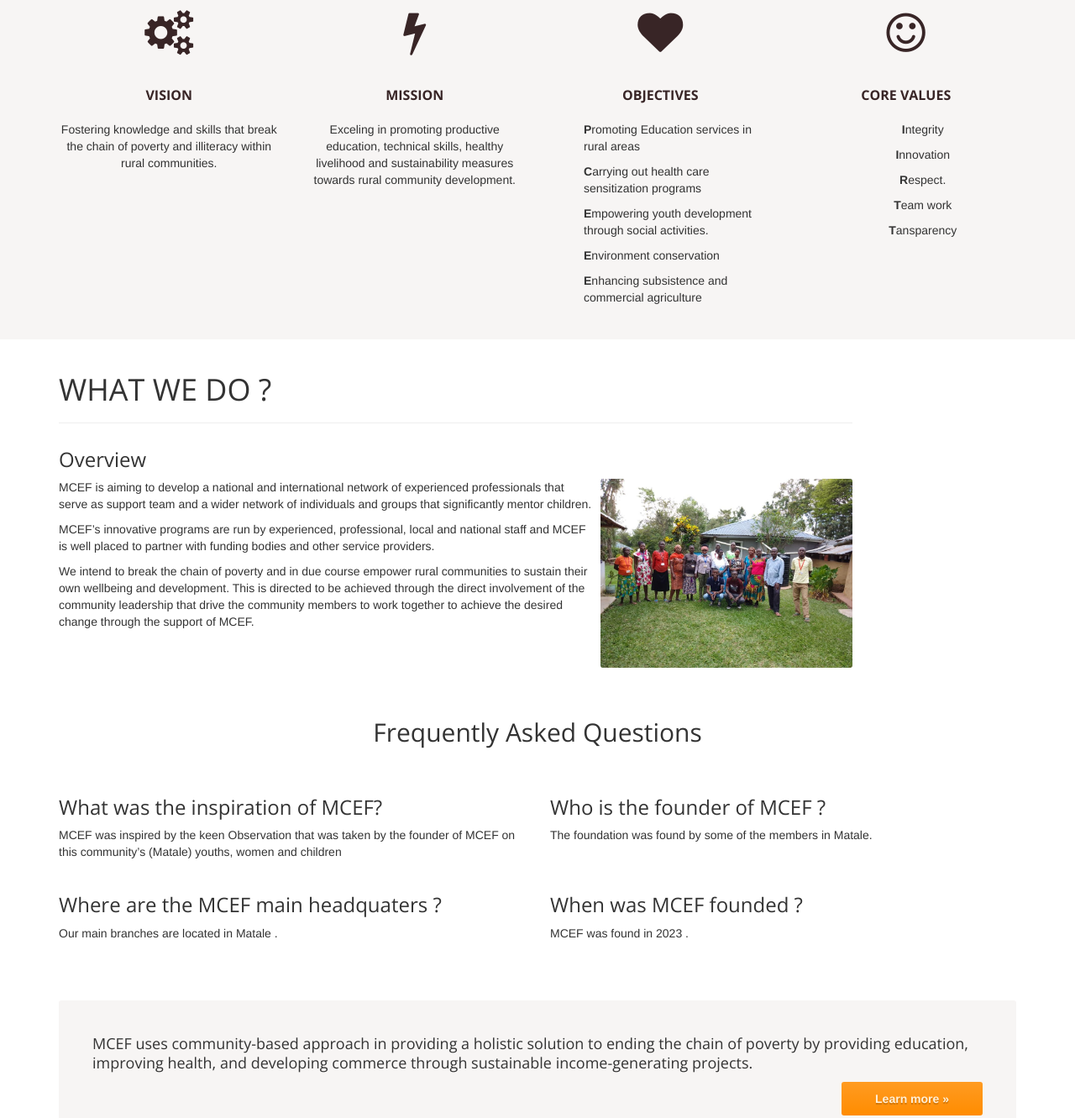
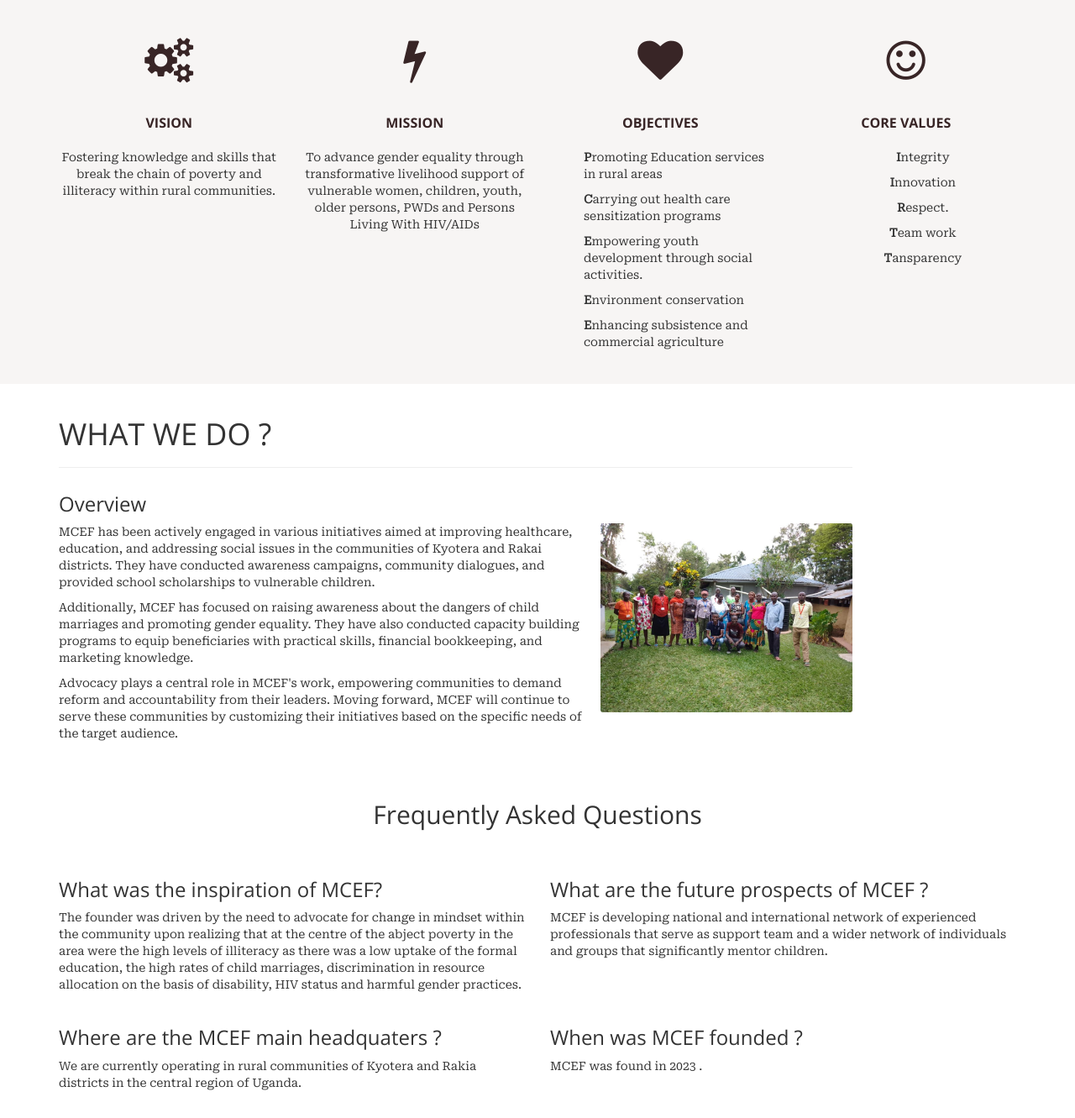
Before and after one commit to LanternNassi/MataleEmpowerment, a plain HTML site: page index.html in a window 1280 px wide. Shown: the part 881-2212 px from the top of the page at 84% size. Drawn offline with nearby package versions, Linux system fonts and the light colour scheme.

Commit message:
Adding logo and changing fonts and wordings

```diff
--- a/assets/css/main.css
+++ b/assets/css/main.css
@@ -80,3 +80,5 @@ img.pull-left { margin-right: 10px; }
 
 	.widget-simplenav { margin-left:-5px; }
 	.widget-simplenav a{ margin:0 5px; }
+
+p, ul { font-family: "Roboto Serif", serif , "Roboto Serif", serif;}
--- a/index.html
+++ b/index.html
@@ -10,6 +10,8 @@
 	<!-- <link rel="shortcut icon" href="assets/images/gt_favicon.png"> -->
 
 	<link rel="stylesheet" media="screen" href="http://fonts.googleapis.com/css?family=Open+Sans:300,400,700">
+	<link rel="stylesheet" href="https://fonts.googleapis.com/css2?family=Roboto+Serif&display=swap">
+
 	<link rel="stylesheet" href="assets/css/bootstrap.min.css">
 	<link rel="stylesheet" href="assets/css/font-awesome.min.css">
 
@@ -38,13 +40,14 @@
 			<div class="navbar-header">
 				<!-- Button for smallest screens -->
 				<button type="button" class="navbar-toggle" data-toggle="collapse" data-target=".navbar-collapse"><span class="icon-bar"></span> <span class="icon-bar"></span> <span class="icon-bar"></span> </button>
-				<a class="navbar-brand" href="index.html">MCEF</a>
+				<!-- <a class="navbar-brand" href="index.html">MCEF</a> -->
+				<img src = "assets/images/MCEFLogo.jpg" alt = "Logo" height="50" width="120" />
 			</div>
 			<div class="navbar-collapse collapse">
 				<ul class="nav navbar-nav pull-right">
 					<li class="active"><a href="#">Home</a></li>
-					<li><a href="about.html">About</a></li>
-					<li><a href="Insights.html">News and Insights</a></li>
+					<li><a href="about.html">About Us</a></li>
+					<li><a href="Insights.html">What we do</a></li>
 					<li class="dropdown">
 						<a href="#" class="dropdown-toggle" data-toggle="dropdown">Recent activities<b class="caret"></b></a>
 						<!-- <ul class="dropdown-menu">
@@ -75,7 +78,8 @@
 	<!-- Intro -->
 	<div class="container text-center">
 		<br> <br>
-		<h2 class="thin">Developing national and international network of experienced professionals</h2>
+		<h2 class="thin">BRIDGING THE SOCIAL AND ECONOMIC DIVIDE AMONGST THE
+			VULNERABLE COMMUNITIES OF KYOTERA AND RAKAI.</h2>
 		<p class="text-muted">
 			Through providing a holistic solution to ending the chain of poverty by providing education, improving health<br>
 			and developing commerce through sustainable income-generating projects.
@@ -99,7 +103,8 @@
 				<div class="col-md-3 col-sm-6 highlight">
 					<div class="h-caption"><h4><i class="fa fa-flash fa-5"></i>MISSION</h4></div>
 					<div class="h-body text-center">
-						<p>Exceling in promoting productive education, technical skills, healthy livelihood and sustainability measures towards rural community development.
+						<p>
+							To advance gender equality through transformative livelihood support of vulnerable women, children, youth, older persons, PWDs and Persons Living With HIV/AIDs
 						</p>
 					</div>
 				</div>
@@ -135,12 +140,10 @@
 				</header>
 				<h3>Overview</h3>
 				<p><img src="assets/images/Works/1.jpg" alt="" class="img-rounded pull-right" width="300" >
-					MCEF is aiming to develop a national and international network of experienced professionals that serve as support team and a wider network of individuals and groups that significantly mentor children.
-					</p>
-				<p> MCEF’s innovative programs are run by experienced, professional, local and national staff and MCEF is well placed to partner with funding bodies and other service providers. </p>
+					MCEF has been actively engaged in various initiatives aimed at improving healthcare, education, and addressing social issues in the communities of Kyotera and Rakai districts. They have conducted awareness campaigns, community dialogues, and provided school scholarships to vulnerable children.					</p>
+				<p> Additionally, MCEF has focused on raising awareness about the dangers of child marriages and promoting gender equality. They have also conducted capacity building programs to equip beneficiaries with practical skills, financial bookkeeping, and marketing knowledge. </p>
 				<p>
-					We intend to break the chain of poverty and in due course empower rural communities to sustain their own wellbeing and development. This is directed to be achieved through the direct involvement of the community leadership that drive the community members to work together to achieve the desired change through the support of MCEF.
-				</p>
+					Advocacy plays a central role in MCEF's work, empowering communities to demand reform and accountability from their leaders. Moving forward, MCEF will continue to serve these communities by customizing their initiatives based on the specific needs of the target audience.				</p>
 			</article>
 		</div>
 	</div>
@@ -154,12 +157,21 @@
 		<div class="row">
 			<div class="col-sm-6">
 				<h3>What was the inspiration of MCEF?</h3>
-				<p>MCEF was inspired by the keen Observation that was taken by the founder of MCEF on this community’s (Matale) youths, women and children</p>
+				<p>
+					The founder
+					was driven by the need to advocate for change in mindset within the community
+					upon realizing that at the centre of the abject poverty in the area were the high
+					levels of illiteracy as there was a low uptake of the formal education, the high
+					rates of child marriages, discrimination in resource allocation on the basis of
+					disability, HIV status and harmful gender practices.
+				</p>
 			</div>
 			<div class="col-sm-6">
-				<h3>Who is the founder of MCEF ?</h3>
+				<h3>What are the future prospects of MCEF ?</h3>
 				<p>
-					The foundation was found by some of the members in Matale.
+					MCEF is developing national and international network of experienced
+					professionals that serve as support team and a wider network of individuals and
+					groups that significantly mentor children.
 				</p>
 			</div>
 		</div> <!-- /row -->
@@ -168,7 +180,8 @@
 			<div class="col-sm-6">
 				<h3>Where are the MCEF main headquaters ?</h3>
 				<p>
-					Our main branches are located in Matale .
+					We are currently operating in rural communities of
+Kyotera and 		Rakia districts in the central region of Uganda.
 				</p>
 			</div>
 			<div class="col-sm-6">
```
Also changed, not shown: Insights.html (+4 -2 lines), about.html (+5 -3 lines), contact.html (+6 -4 lines), assets/css/bootstrap-theme.css, assets/images/MCEFLogo.jpg (added), assets/images/Tes.jpg (added).
